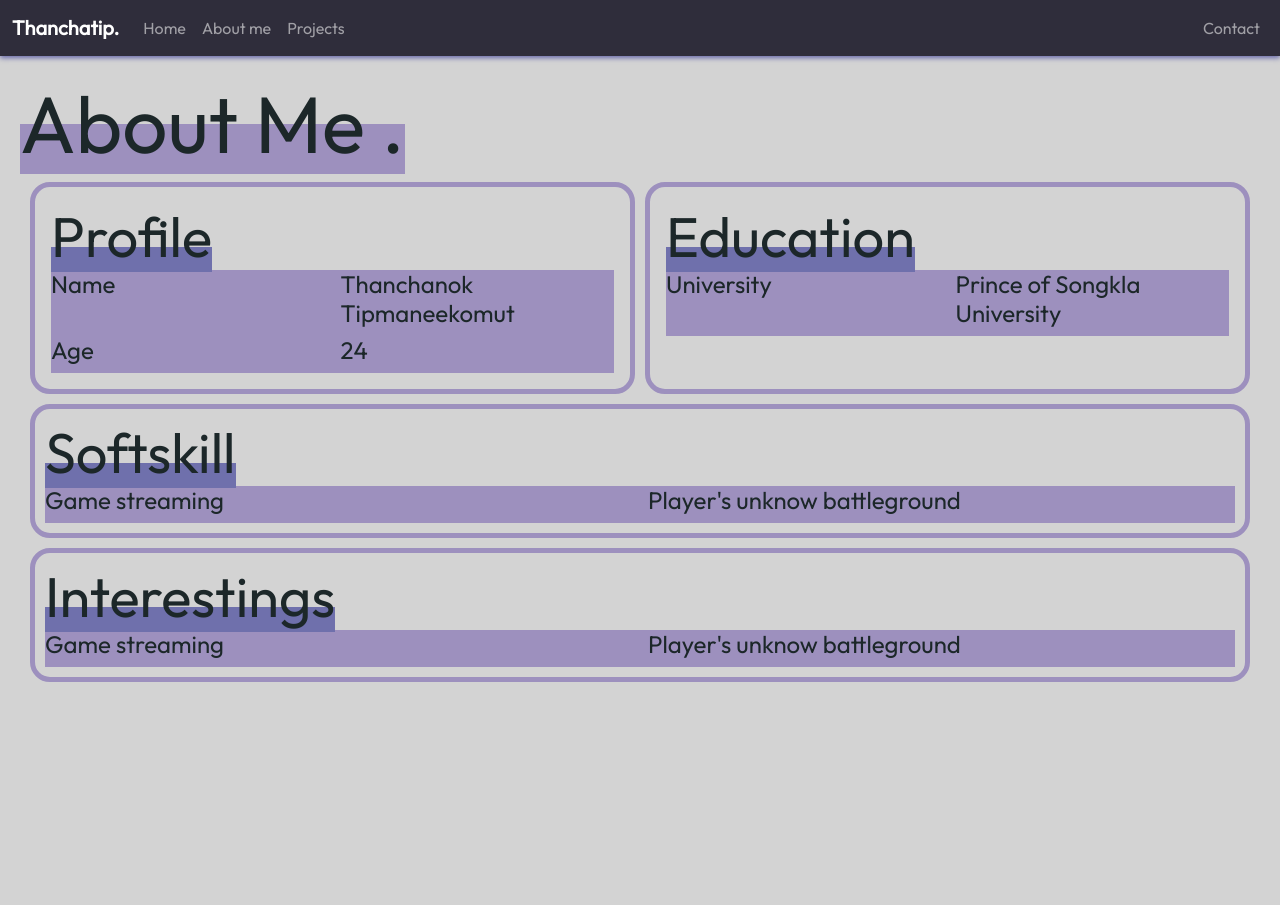
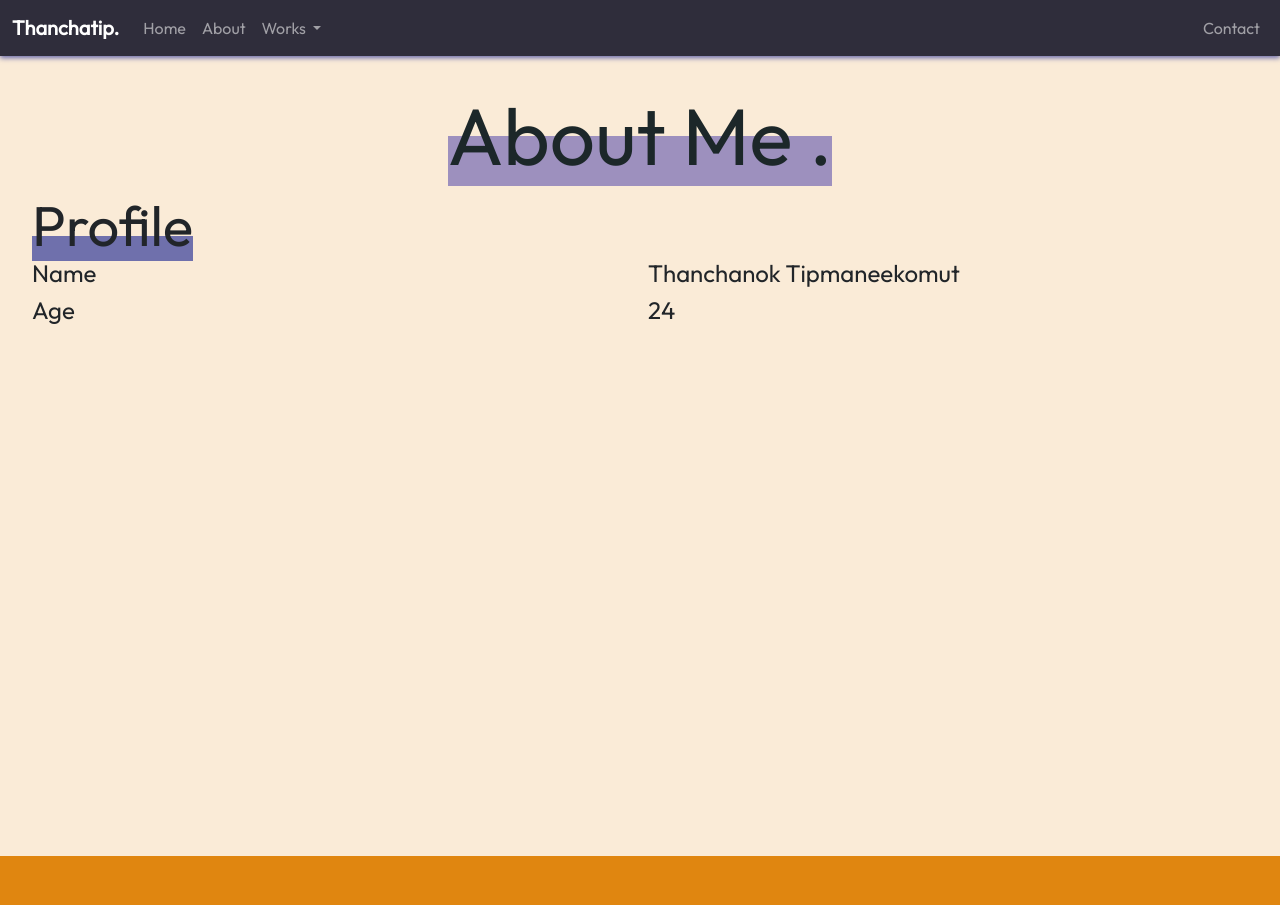
Before and after one commit to thanchatip/portfolio-vue, a Vue app: page /about-me in a window 1280 px wide. Shown: the top 905 px of the page. Before the commit the page ends 800 px from the top, so only its background shows below. Built offline with nearby package versions, Linux system fonts and the light colour scheme.

Commit message:
separate content to component

```diff
--- a/public/portfolio.css
+++ b/public/portfolio.css
@@ -25,12 +25,18 @@ body, html {
   -moz-osx-font-smoothing: grayscale;
 }
 
-.home, .about-me, .contact, .project h1 {
-    margin: 20px;
+.home, .contact h1 {
     font-style: bold;
     color: #1c2729;
+    padding-top: 7em;
+}
 
+.project h1 {
+  font-style: bold;
+  color: #1c2729;
+  padding: 0.25em;
 }
+
 .half-background {
     background: linear-gradient(to top, #9d90be 50%, transparent 50%);
 }
@@ -42,74 +48,11 @@ body, html {
 .navbar {
     background-color: #2f2d3b;
     box-shadow: 0px 2px 5px #6768ab;
+    z-index: 999;
 }
 .nav-link:hover {
     color: white;
     text-decoration: underline;
-}
-
-.home {
-    color: #2f2d3b;
-    margin: auto;
-}
-
-.home .hero {
-    position: fixed;
-    width: 100vw;
-    height: 100vh;
-    display: flex;
-    justify-content: center;
-    align-items: center;
-}
-
-.home .hero::before {
-    content: "";
-    position: absolute;
-    top: 0;
-    left: 0;
-    width: 100%;
-    height: 100%;
-    background: url("https://live.staticflickr.com/65535/51840110541_2d34d3329a_z.jpg");
-    background-repeat: no-repeat;
-    background-size: cover;
-    background-position: center center;
-    filter: brightness(60%);
-}
-
-.hero-content {
-    position: relative;
-    color: white;
-    text-align: center;
-    margin: 0.625rem;
-}
-
-.hero-title {
-    font-size: 3rem;
-    font-weight: 600;
-    margin-bottom: 0;
-}
-
-.hero-subtitle {
-    font-size: 2rem;
-    font-weight: 200;
-    margin-top: 1rem;
-}
-
-.hero-button {
-    background-color: #1c2729;
-    color: white;
-    border: 1px solid #1c2729;
-    margin-top: 3rem;
-    padding: 0.9375rem 1.875rem;
-    font-size: 1.125rem;
-    font-weight: 200;
-    cursor: pointer;
-    border-radius: 40px;
-}
-
-.hero-button:hover {
-    background-color: #5e4d9b;
-    border: 1px solid #5e4d9b;
 }
 
 /* Container for flexboxes */
@@ -154,7 +97,6 @@ body, html {
   height: auto;
   columns: 2;
   column-fill: balance;
-  background-color: #9d90be;
 }
 
 .detail h4 {
@@ -232,3 +174,9 @@ body, html {
   width: 50%;
   height: 50%;
 }
+
+.about-me .content, .education .content {
+    align-items: center;
+    padding: 2em;
+
+}
--- a/src/App.vue
+++ b/src/App.vue
@@ -13,11 +13,26 @@
             <router-link class="nav-link" aria-current="page" to="/">Home</router-link>
           </li>
           <li class="nav-item">
-            <router-link class="nav-link" :to="{name:'About'}">About me</router-link>
+            <router-link class="nav-link" :to="{name:'About'}">About</router-link>
           </li>
-          <li class="nav-item">
-            <router-link class="nav-link" :to="{name:'Project'}">Projects</router-link>
+          <li class="nav-item dropdown">
+            <a class="nav-link dropdown-toggle" href="#" id="navbarDropdownMenuLink" role="button" data-bs-toggle="dropdown" aria-expanded="false">
+              Works
+            </a>
+            <ul class="dropdown-menu" aria-labelledby="navbarDropdownMenuLink">
+              <li>
+                <a class="dropdown-item" href="#">
+                  <router-link class="dropdown-item" :to="{ name: 'Experience' }">Experiences</router-link>
+                </a>
+              </li>
+              <li>
+                <a class="dropdown-item" href="#">
+                  <router-link class="dropdown-item" :to="{ name: 'Project' }">Projects</router-link>
+                </a>
+              </li>
+            </ul>
           </li>
+
           </div>
 
           <div class="collapse navbar-collapse justify-content-end" id="navbarNavAltMarkup">
@@ -27,7 +42,6 @@
               </li>
             </div>
           </div>
-
       </div>
     </div>
     </nav>
--- /dev/null
+++ b/src/components/AboutMe.vue
@@ -0,0 +1,39 @@
+<template>
+<div class="about-me">
+    <div class="content">
+        <h1 class="display-1"><span class="half-background">About Me .</span></h1>
+            <div class="display-4"><span class="half-background">Profile</span></div>
+            <div class="detail">
+                <h4>Name</h4>
+                <h4>Thanchanok Tipmaneekomut</h4>
+                </div>
+            <div class="detail">
+                <h4>Age</h4>
+                <h4>24</h4>
+            </div>
+    </div>
+</div>
+</template>
+
+<script>
+export default {
+    name: 'AboutMe'
+
+}
+</script>
+
+<style>
+.about-me {
+    position: sticky;
+    width: 100%;
+    height: 100vh;
+    background-color: antiquewhite;
+}
+
+
+.about-me h1 {
+    font-style: bold;
+    color: #1c2729;
+    text-align: center;
+}
+</style>
--- /dev/null
+++ b/src/components/Education.vue
@@ -0,0 +1,31 @@
+<template>
+  <div class="education">
+    <div class="content">
+        <h1 class="display-1"><span class="half-background">Education .</span></h1>
+        <div class="detail">
+          <h4>University</h4>
+          <h4>Prince of Songkla University</h4>
+        </div>
+    </div>
+  </div>
+</template>
+
+<script>
+export default {
+    name: 'Education'
+}
+</script>
+
+<style>
+.education {
+    width: 100%;
+    height: 100vh;
+    background-color: rgb(224, 134, 16);
+    position: static;
+}
+
+.education h1 {
+    font-style: bold;
+    color: #1c2729;
+}
+</style>
--- a/src/routes/index.js
+++ b/src/routes/index.js
@@ -5,6 +5,7 @@ import Home from '../views/Home.vue'
 import About from '../views/About.vue'
 import Contact from '../views/Contact.vue'
 import Project from '../views/Project.vue'
+import Experience from '../views/Experience.vue'
 
 Vue.use(VueRouter)
 
@@ -29,6 +30,11 @@ const routes = [
         name: 'Project',
         component: Project
     },
+    {
+        path: '/experiences',
+        name: 'Experience',
+        component: Experience
+    },
 ]
 
 
--- a/src/views/About.vue
+++ b/src/views/About.vue
@@ -1,47 +1,24 @@
 <template>
-  <div class="about-me">
-    <h1 class="display-1"><span class="half-background">About Me .</span></h1>
-    <div class="row">
-      <div class="column middle">
-        <div class="display-4"><span class="half-background">Profile</span></div>
-        <div class="detail">
-          <h4>Name</h4>
-          <h4>Thanchanok Tipmaneekomut</h4>
-        </div>
-        <div class="detail">
-          <h4>Age</h4>
-          <h4>24</h4>
-        </div>
-      </div>
-      <div class="column middle">
-        <div class="display-4"><span class="half-background">Education</span></div>
-        <div class="detail">
-          <h4>University</h4>
-          <h4>Prince of Songkla University</h4>
-        </div>
-      </div>
-    </div>
+  <div class="conatainer">
+    <about-me/>
+    <education/>
 
-    <div class="footer">
-      <div class="display-4"><span class="half-background">Softskill</span></div>
-        <div class="detail">
-          <h4>Game streaming</h4>
-          <h4>Player's unknow battleground</h4>
-        </div>
-    </div>
-
-    <div class="footer">
-      <div class="display-4"><span class="half-background">Interestings</span></div>
-        <div class="detail">
-          <h4>Game streaming</h4>
-          <h4>Player's unknow battleground</h4>
-        </div>
-    </div>
-    </div>
+  </div>
 </template>
 
 <script>
+import AboutMe from '../components/AboutMe.vue'
+import Education from '../components/Education.vue'
 export default {
+  components: {
+    'about-me': AboutMe,
+    'education': Education
+  }
 
 }
 </script>
+<style scoped>
+.container {
+  display: block;
+}
+</style>
--- /dev/null
+++ b/src/views/Experience.vue
@@ -0,0 +1,15 @@
+<template>
+  <div>
+      <h1 class="display-1"><span class="half-background">Work Experiences .</span></h1>
+  </div>
+</template>
+
+<script>
+export default {
+
+}
+</script>
+
+<style>
+
+</style>
--- a/src/views/Home.vue
+++ b/src/views/Home.vue
@@ -1,6 +1,6 @@
 <template>
 
-  <div class="home">
+  <div class="">
     <section class="hero">
       <div class="hero-content">
         <h1 class="hero-title">Hello, I'm Thanchatip</h1>
@@ -24,3 +24,69 @@ export default {
 
 }
 </script>
+
+<style>
+.home {
+    color: #2f2d3b;
+}
+
+.hero {
+    position: fixed;
+    width: 100vw;
+    height: 100vh;
+    display: flex;
+    justify-content: center;
+    align-items: center;
+
+}
+
+.hero::before {
+    content: "";
+    position: absolute;
+    top: 0;
+    left: 0;
+    width: 100%;
+    height: 100%;
+    background: url("https://live.staticflickr.com/65535/51840110541_2d34d3329a_z.jpg");
+    background-repeat: no-repeat;
+    background-size: cover;
+    background-position: center center;
+    filter: brightness(60%);
+}
+
+.hero-content {
+    position: relative;
+    color: white;
+    text-align: center;
+    margin: 0.625rem;
+}
+
+.hero-title {
+    font-size: 3rem;
+    font-weight: 600;
+    margin-bottom: 0;
+}
+
+.hero-subtitle {
+    font-size: 2rem;
+    font-weight: 200;
+    margin-top: 1rem;
+}
+
+.hero-button {
+    background-color: #1c2729;
+    color: white;
+    border: 1px solid #1c2729;
+    margin-top: 3rem;
+    padding: 0.9375rem 1.875rem;
+    font-size: 1.125rem;
+    font-weight: 200;
+    cursor: pointer;
+    border-radius: 40px;
+}
+
+.hero-button:hover {
+    background-color: #5e4d9b;
+    border: 1px solid #5e4d9b;
+}
+</style>
```
Also changed, not shown: src/components/Interesting.vue (added, +17 -0 lines).
